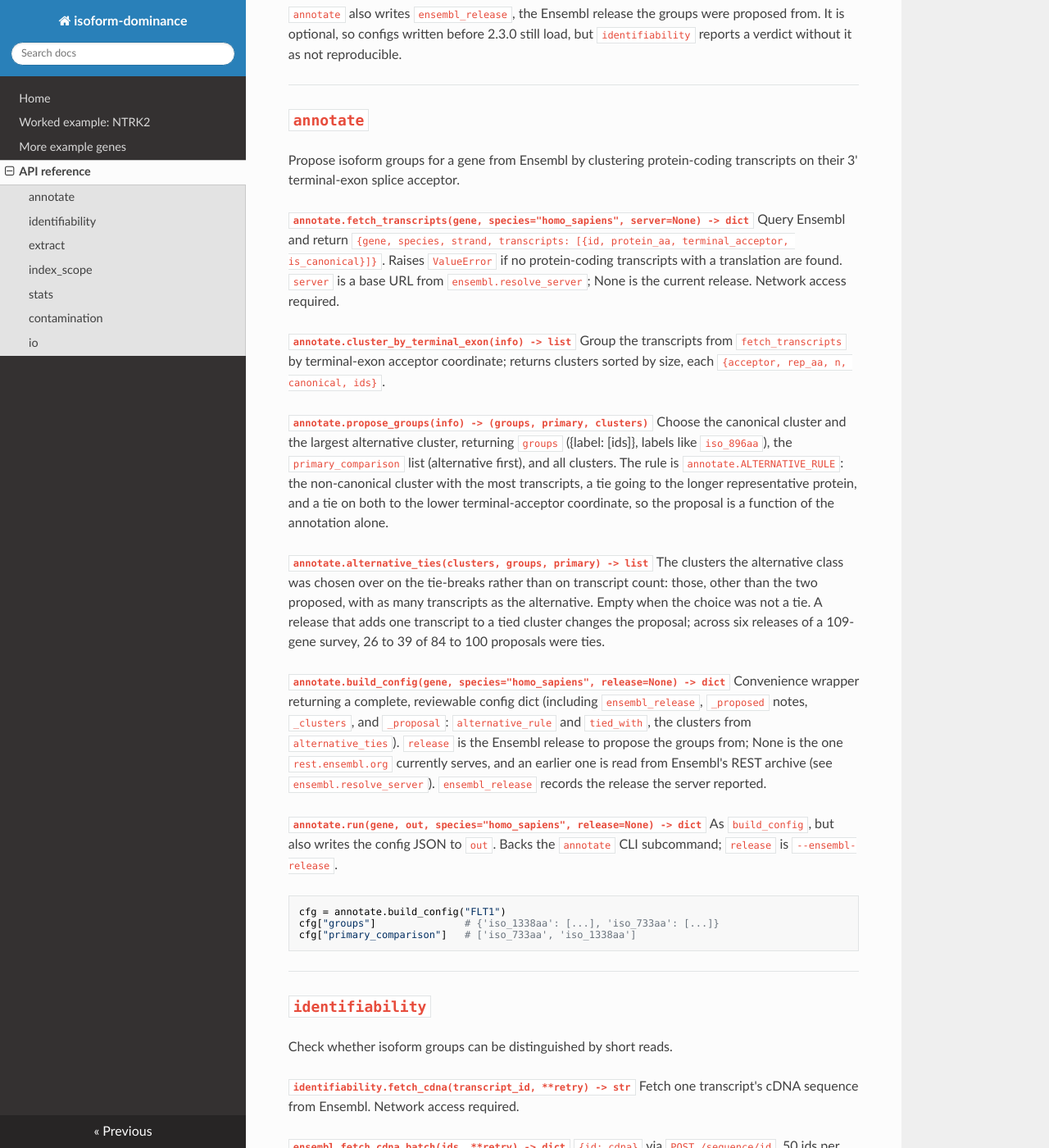
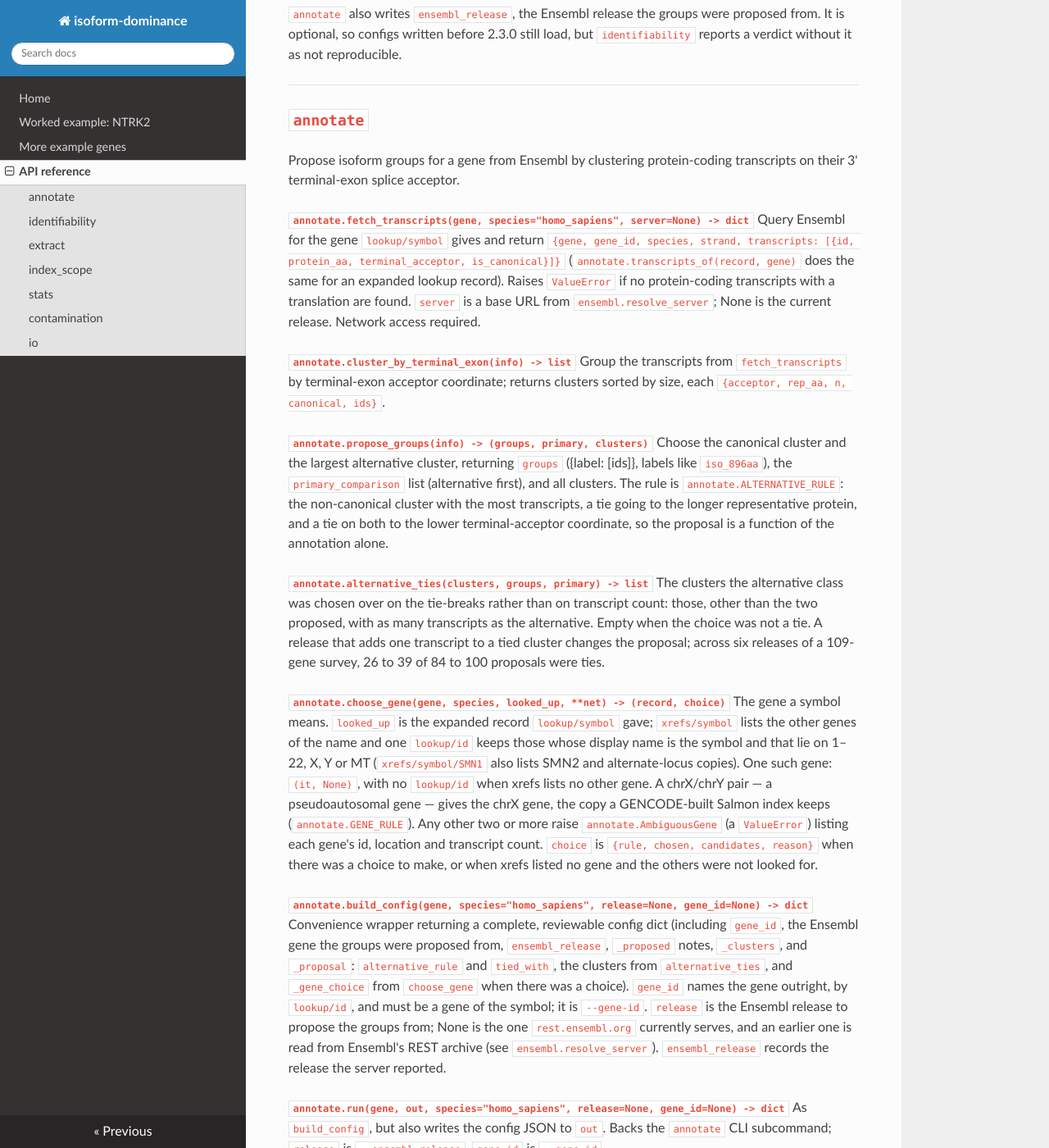
Before and after one commit to charliekim97/isoform-dominance-pipeline, an MkDocs documentation site: the page built from docs/api.md, in a window 1280 px wide and 1400 px high, scrolled down 508 px. Shown: the whole window at 82% size. Built offline with MkDocs 1.6.1, drawn with Linux system fonts in a browser that asks for light colours; nearby versions of some CDN libraries; some of the changed text lies outside the part shown.

Commit message:
docs: a symbol that names two genes, and transcripts missing from quant.sf
README and docs/index.md say, under "Auto isoform grouping", that a symbol can name more
than one gene on the reference chromosomes and that Ensembl's lookup/symbol returns one
of them without saying so; that annotate takes the chrX gene of a pseudoautosomal pair,
the copy a GENCODE-built Salmon index keeps, stops on any other set, and takes --gene-id;
and that the config's gene_id is what identifiability then looks up. The "Index scope"
section says that extract counts the configured transcripts in each quant.sf.

docs/api.md describes annotate.choose_gene, the gene_id of build_config and run,
background.gene_id, extract's missing_transcripts and NoConfiguredTranscripts, and gene_id
in saved inputs. CHANGELOG [Unreleased] records the three fixes. paper.md is not touched.

Closes #9

````diff
--- a/docs/api.md
+++ b/docs/api.md
@@ -32,7 +32,7 @@ Propose isoform groups for a gene from Ensembl by clustering protein-coding
 transcripts on their 3' terminal-exon splice acceptor.
 
 **`annotate.fetch_transcripts(gene, species="homo_sapiens", server=None) -> dict`**
-Query Ensembl and return `{gene, species, strand, transcripts: [{id, protein_aa, terminal_acceptor, is_canonical}]}`. Raises `ValueError` if no protein-coding transcripts with a translation are found. `server` is a base URL from `ensembl.resolve_server`; None is the current release. Network access required.
+Query Ensembl for the gene `lookup/symbol` gives and return `{gene, gene_id, species, strand, transcripts: [{id, protein_aa, terminal_acceptor, is_canonical}]}` (`annotate.transcripts_of(record, gene)` does the same for an expanded lookup record). Raises `ValueError` if no protein-coding transcripts with a translation are found. `server` is a base URL from `ensembl.resolve_server`; None is the current release. Network access required.
 
 **`annotate.cluster_by_terminal_exon(info) -> list`**
 Group the transcripts from `fetch_transcripts` by terminal-exon acceptor coordinate; returns clusters sorted by size, each `{acceptor, rep_aa, n, canonical, ids}`.
@@ -43,11 +43,14 @@ Choose the canonical cluster and the largest alternative cluster, returning `gro
 **`annotate.alternative_ties(clusters, groups, primary) -> list`**
 The clusters the alternative class was chosen over on the tie-breaks rather than on transcript count: those, other than the two proposed, with as many transcripts as the alternative. Empty when the choice was not a tie. A release that adds one transcript to a tied cluster changes the proposal; across six releases of a 109-gene survey, 26 to 39 of 84 to 100 proposals were ties.
 
-**`annotate.build_config(gene, species="homo_sapiens", release=None) -> dict`**
-Convenience wrapper returning a complete, reviewable config dict (including `ensembl_release`, `_proposed` notes, `_clusters`, and `_proposal`: `alternative_rule` and `tied_with`, the clusters from `alternative_ties`). `release` is the Ensembl release to propose the groups from; None is the one `rest.ensembl.org` currently serves, and an earlier one is read from Ensembl's REST archive (see `ensembl.resolve_server`). `ensembl_release` records the release the server reported.
+**`annotate.choose_gene(gene, species, looked_up, **net) -> (record, choice)`**
+The gene a symbol means. `looked_up` is the expanded record `lookup/symbol` gave; `xrefs/symbol` lists the other genes of the name and one `lookup/id` keeps those whose display name is the symbol and that lie on 1–22, X, Y or MT (`xrefs/symbol/SMN1` also lists SMN2 and alternate-locus copies). One such gene: `(it, None)`, with no `lookup/id` when xrefs lists no other gene. A chrX/chrY pair — a pseudoautosomal gene — gives the chrX gene, the copy a GENCODE-built Salmon index keeps (`annotate.GENE_RULE`). Any other two or more raise `annotate.AmbiguousGene` (a `ValueError`) listing each gene's id, location and transcript count. `choice` is `{rule, chosen, candidates, reason}` when there was a choice to make, or when xrefs listed no gene and the others were not looked for.
 
-**`annotate.run(gene, out, species="homo_sapiens", release=None) -> dict`**
-As `build_config`, but also writes the config JSON to `out`. Backs the `annotate` CLI subcommand; `release` is `--ensembl-release`.
+**`annotate.build_config(gene, species="homo_sapiens", release=None, gene_id=None) -> dict`**
+Convenience wrapper returning a complete, reviewable config dict (including `gene_id`, the Ensembl gene the groups were proposed from, `ensembl_release`, `_proposed` notes, `_clusters`, and `_proposal`: `alternative_rule` and `tied_with`, the clusters from `alternative_ties`, and `_gene_choice` from `choose_gene` when there was a choice). `gene_id` names the gene outright, by `lookup/id`, and must be a gene of the symbol; it is `--gene-id`. `release` is the Ensembl release to propose the groups from; None is the one `rest.ensembl.org` currently serves, and an earlier one is read from Ensembl's REST archive (see `ensembl.resolve_server`). `ensembl_release` records the release the server reported.
+
+**`annotate.run(gene, out, species="homo_sapiens", release=None, gene_id=None) -> dict`**
+As `build_config`, but also writes the config JSON to `out`. Backs the `annotate` CLI subcommand; `release` is `--ensembl-release`, `gene_id` is `--gene-id`.
 
 ```python
 cfg = annotate.build_config("FLT1")
@@ -129,7 +132,7 @@ was supplied. Pass a dict as `inputs_out` to get back the sequence the run used
 (`sequences`, `background_sequences`, `fetched_release`) and the system it was built at
 (`k`, `window`, `canonical`, none of which is in the config), which `io.save_inputs`
 writes to a file. Returns a dict with `k`, `window`, `canonical`; `annotation`
-(`ensembl_release`, `fetched_release`); `background` (with `same_name_copies`, from `index_scope.fasta_copies`, when `background_fasta` is given); `design`; `groups` (per group:
+(`ensembl_release`, `fetched_release`); `background` (with `gene_id`, the gene the background was fetched as — by the config's `gene_id` when it has one, else by symbol, and a symbol whose gene holds none of the configured transcripts raises `ValueError` — and `same_name_copies`, from `index_scope.fasta_copies`, when `background_fasta` is given); `design`; `groups` (per group:
 `verdict`, `reasons`, `n_unique_kmers`, `unique_length`, `n_blocks`,
 `expected_informative_reads`, `estimable`, `conditioning_factor`, `gls_relative_se`,
 `min_resolvable_log2fc`, `coherence`, ...); `contrast` (the same estimability fields for
@@ -176,10 +179,13 @@ Run `extract` and write a per-donor CSV to `out`; returns the number of donors.
 `<out>.index.json` (`"format": "isoform-dominance/index/1"`) records each donor's index
 from Salmon's `aux_info/meta_info.json` (`index_seq_hash`, `index_name_hash`,
 `num_valid_targets`, `keep_duplicates`, `salmon_version`; null for a donor without one),
-the distinct `index_seq_hashes`, `mixed`, `missing_meta_info` and `same_name_copies`.
-Donors quantified against different indexes raise `index_scope.MixedIndexError` (an
-`io.InputError`) before anything is written, unless `allow_mixed_index`. Warnings are
-appended to `notes` when a list is given.
+the distinct `index_seq_hashes`, `mixed`, `missing_meta_info`, `missing_transcripts`
+(`n_configured`, `n_missing`, `ids`, `warning`: configured transcripts absent from some
+donor's `quant.sf`) and `same_name_copies`. Donors quantified against different indexes
+raise `index_scope.MixedIndexError`, and a cohort in which no donor's `quant.sf` has any
+configured transcript `index_scope.NoConfiguredTranscripts` (both `io.InputError`s), before
+anything is written; the first unless `allow_mixed_index`. Warnings are appended to `notes`
+when a list is given.
 
 ---
 
@@ -237,8 +243,8 @@ TPM, per cohort (a control for whether a dominance signal is a cell-type artefac
 
 **`io.load_config(path, need_groups=True) -> dict`** — load a config JSON; `io.InputError` (a `ValueError`) if it is not JSON, not an object, or, unless `need_groups` is false, has no `groups` object.
 **`io.load_json(path, what) -> object`** — parse a JSON file; `io.InputError` naming `what` and the file if it is not JSON.
-**`io.save_inputs(path, captured, config, release, version, background_fasta=None) -> dict`** — write the sequence an `identifiability` run used (`captured`, from `analyze(..., inputs_out=...)`) with the release it came from, as `"format": "isoform-dominance/inputs/1"` (`io.INPUTS_FORMAT`). `analysis` records the `k`, `window` and `canonical` of the run, none of which the config holds. A `background_fasta` is recorded by path, size and SHA-256, not copied. Backs `--save-inputs`.
-**`io.load_inputs(path) -> dict`** — read a file `save_inputs` wrote; `io.InputError` if it is not one, and for every field the caller goes on to read: `sequences` and `background_sequences` as objects of id to sequence, an `ensembl_release` that is a number or null, an `analysis` with integer `k` and `window` and boolean `canonical`, and a `background_fasta` that is null or has a path and a sha256. Which transcripts are a class and which are background is decided by the config the rerun is given, not by the saved grouping. Backs `--inputs`.
+**`io.save_inputs(path, captured, config, release, version, background_fasta=None) -> dict`** — write the sequence an `identifiability` run used (`captured`, from `analyze(..., inputs_out=...)`) with the release it came from, as `"format": "isoform-dominance/inputs/1"` (`io.INPUTS_FORMAT`). `analysis` records the `k`, `window` and `canonical` of the run, none of which the config holds. A `background_fasta` is recorded by path, size and SHA-256, not copied. `gene_id` is the gene the background was fetched as, or the config's `gene_id`. Backs `--save-inputs`.
+**`io.load_inputs(path) -> dict`** — read a file `save_inputs` wrote; `io.InputError` if it is not one, and for every field the caller goes on to read: `sequences` and `background_sequences` as objects of id to sequence, an `ensembl_release` that is a number or null, an `analysis` with integer `k` and `window` and boolean `canonical`, a `gene_id` that is a string or null, and a `background_fasta` that is null or has a path and a sha256. Which transcripts are a class and which are background is decided by the config the rerun is given, not by the saved grouping. Backs `--inputs`.
 **`io.file_sha256(path) -> str`** — hex SHA-256 of a file's bytes.
 **`io.transcript_to_group(groups) -> dict`** — invert `{group: [ENST...]}` to `{ENST(no version): group}`.
 **`io.load_sample_map(path) -> dict`** — read a `donor,condition[,SRR]` CSV to `{donor: condition}`.
````
Also changed, not shown: CHANGELOG.md (+32 -0 lines), README.md (+12 -1 lines), docs/index.md (+11 -1 lines).
